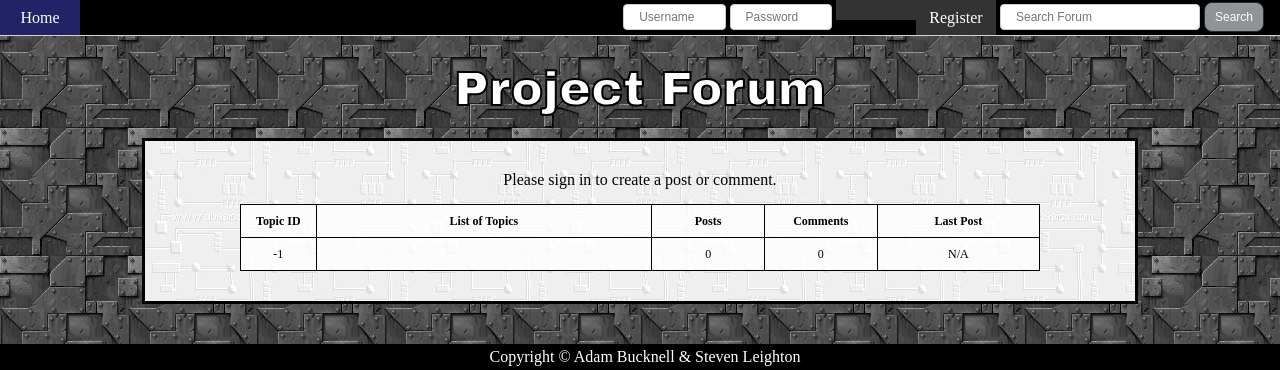
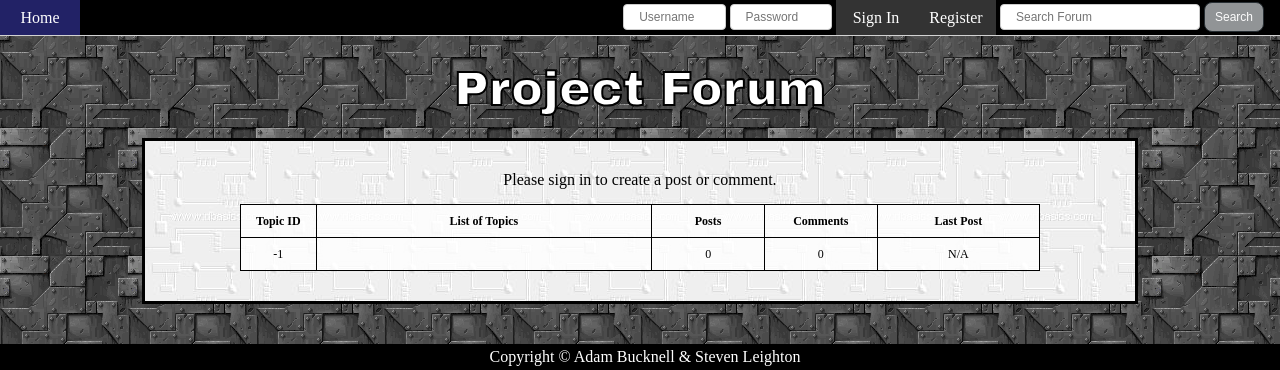
Before and after one commit to StevenLeighton1/ProjectForum, a PHP site: page / in a window 1280 px wide. Shown: the top 370 px of the page. Run offline with PHP 8.4, Linux system fonts and the light colour scheme; tables that the repository leaves empty or names only in its code hold one stand-in row (values such as "Sample post"); data that the repository does not hold is empty.

Commit message:
Working Sign in
As above

```diff
--- a/html/account.php
+++ b/html/account.php
@@ -28,7 +28,7 @@
 
             <li><a href="account.php">Register</a></li>
                 <form action="login_request.php" method="post">
-                    <li><a><button type="submit" class="subBtn">Sign In</button></a></li>
+                    <li><a><button type="submit" class="subBtn"></button>Sign In</a></li>
                     <li><input type="password" name="pass" placeholder="Password" style="float:right;width:8%;"></li>
                     <li><input type="text" name="user" placeholder="Username" style="float:right;width:8%;margin-right:0px"></li>
                 </form>
--- a/html/index.php
+++ b/html/index.php
@@ -36,7 +36,7 @@
 
                 echo '<li><a href="account.php">Register</a></li>
                 <form action="login_request.php" method="post">
-                    <li><a><button type="submit" class="subBtn">Sign In</button></a></li>
+                    <li><a><button type="submit" class="subBtn"></button>Sign In</a></li>
                     <li><input type="password" name="pass" placeholder="Password" style="float:right;width:8%;"></li>
                     <li><input type="text" name="user" placeholder="Username" style="float:right;width:8%;margin-right:0px"></li>
                 </form>';
--- a/html/login.php
+++ b/html/login.php
@@ -30,7 +30,7 @@
             <!-- If login fails ==> open the login page
              If signs out   ==> open the login page -->
             <form action="login_request.php" method="post">
-                <li><a class="active"><button type="submit" class="subBtn">Sign In</button></a></li>
+                <li><a class="active"><button type="submit" class="subBtn"></button>Sign In</a></li>
                 <li><input type="password" name="pass" placeholder="Password" style="float:right;width:8%;"></li>
                 <li><input type="text" name="user" placeholder="Username" style="float:right;width:8%;margin-right:0px"></li>
             </form>
```
